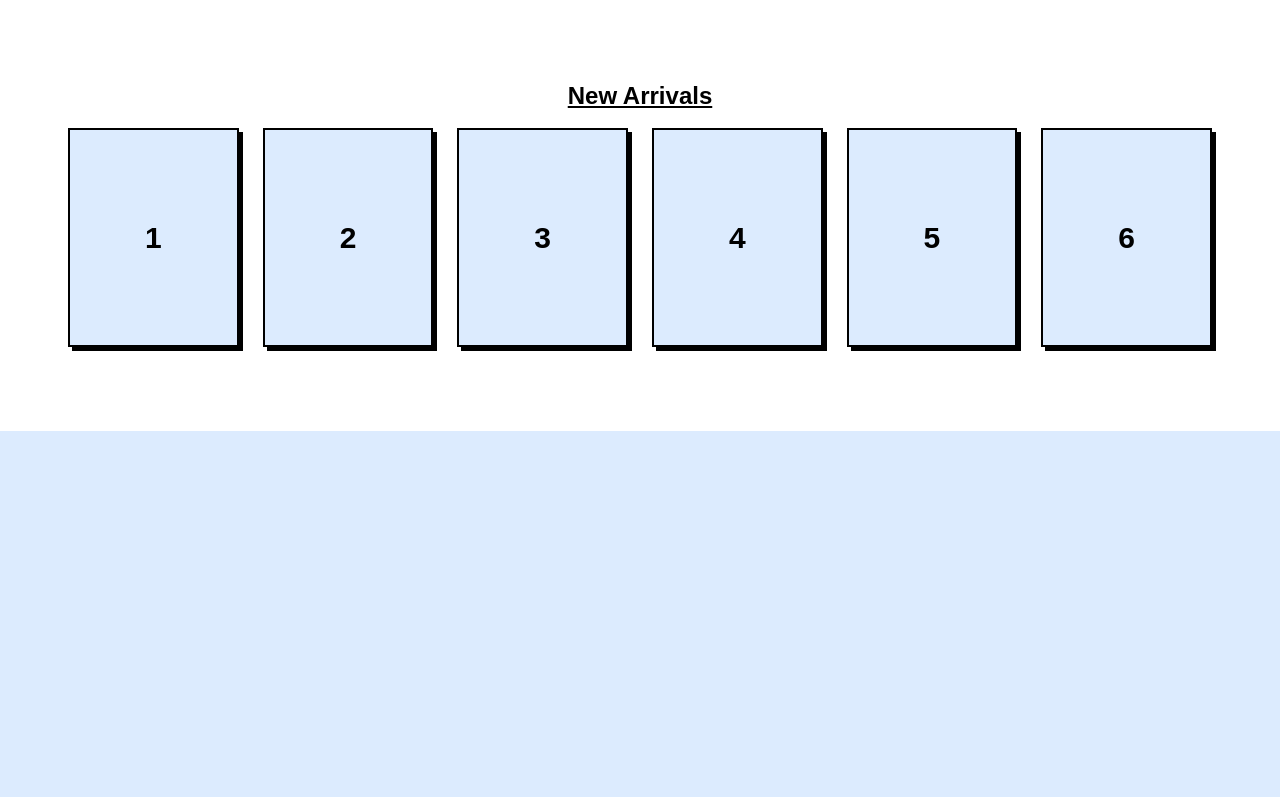
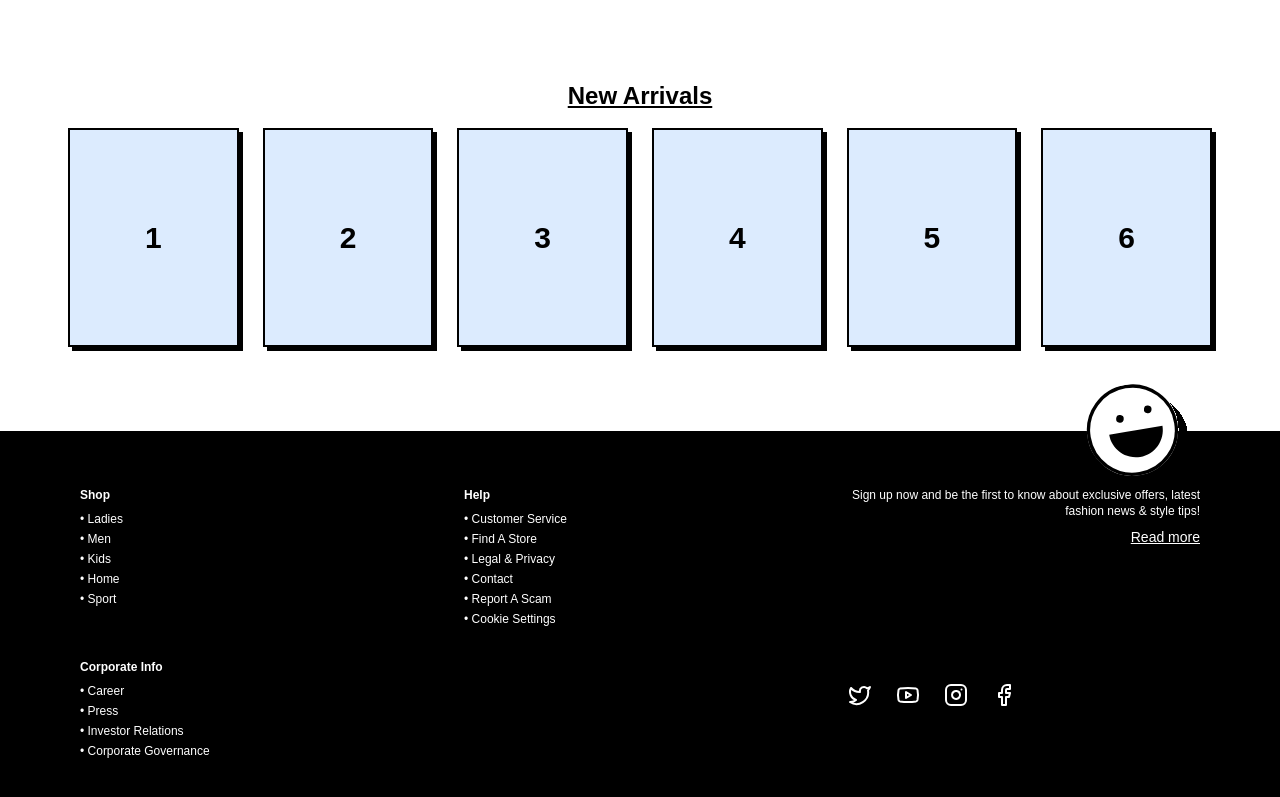
Before and after one commit to harsh07may/shipkart-client, a Next.js app: page / in a window 1280 px wide. Shown: the part 1855-2652 px from the top of the page. Before the commit the page ends 2286 px from the top, so only its background shows below. Built offline with nearby package versions, Linux system fonts and the light colour scheme; a web font is replaced by a local one.

Commit message:
feat: restructure layout by adding Footer component and updating Header link; implement new sections for Categories, Details, Hero, Marquee, and New Arrivals

```diff
--- a/src/app/(main)/_components/HeroSection.tsx
+++ b/src/app/(main)/_sections/HeroSection.tsx
@@ -1,6 +1,8 @@
+"use client";
+
 import Image from "next/image";
 import Link from "next/link";
-import React from "react";
+import React, { useState } from "react";
 
 const homepageSections = [
   "New Arrival",
@@ -34,6 +36,10 @@ const genderCategorySections = [
 ];
 
 function HeroSection() {
+  const [selectedGender, setSelectedGender] = useState<string>(
+    genderCategorySections[0].label,
+  );
+
   return (
     <section className="container mx-auto grid grid-cols-1 items-stretch gap-5 pt-20 pb-14 md:min-h-screen md:grid-cols-3">
       {/* LEFT SECTION */}
@@ -42,19 +48,25 @@ function HeroSection() {
         <nav
           id="category-gender"
           aria-label="Gender Categories"
-          className="flex items-center justify-start gap-5"
+          className="flex items-center justify-center gap-5 md:justify-start"
         >
-          {genderCategorySections.map(({ label, img }) => (
+          {genderCategorySections.map(({ label, img }) => {
+            const isSelected = selectedGender === label;
+            return (
               <button
                 key={label}
                 type="button"
-              className="group flex-center h-10 w-10 rounded-full border-2 transition hover:w-24 hover:bg-[#A8A6FF]"
+                className={`group flex-center h-10 w-10 rounded-full border-2 transition ${isSelected ? "w-24 bg-[#A8A6FF]" : "hover:rotate-6"} `}
                 aria-label={label}
+                onClick={() => setSelectedGender(label)}
               >
                 <Image width="32" height="32" src={img.src} alt={img.alt} />
-              <span className="hidden group-hover:block">{label}</span>
+                <span className={`${isSelected ? "ml-2 block" : "hidden"}`}>
+                  {label}
+                </span>
               </button>
-          ))}
+            );
+          })}
         </nav>
 
         {/* Homepage Navigation Buttons: Hidden on mobile */}
--- a/src/app/(main)/layout.tsx
+++ b/src/app/(main)/layout.tsx
@@ -1,3 +1,4 @@
+import Footer from "@/components/shared/Footer";
 import Header from "@/components/shared/Header";
 import React, { PropsWithChildren } from "react";
 
@@ -6,6 +7,7 @@ function MainLayout({ children }: PropsWithChildren) {
     <>
       <Header />
       {children}
+      <Footer />
     </>
   );
 }
--- /dev/null
+++ b/src/components/shared/Footer.tsx
@@ -0,0 +1,143 @@
+import {
+  FacebookIcon,
+  InstagramIcon,
+  TwitterIcon,
+  YoutubeIcon,
+} from "lucide-react";
+import Image from "next/image";
+import Link from "next/link";
+import React from "react";
+
+function Footer() {
+  return (
+    <footer className="relative bg-black px-6 py-14 font-mono text-white md:px-20">
+      <Image
+        src="/footer-image.svg"
+        width={120}
+        height={120}
+        alt="footer-image"
+        className="absolute -top-14 right-5 md:right-20"
+      />
+
+      <div className="grid grid-cols-1 gap-8 font-mono text-xs md:grid-cols-3 md:text-xs">
+        {/* Shop */}
+        <div>
+          <h3 className="mb-2">Shop</h3>
+          <ul className="space-y-1">
+            <li>
+              <Link href="/shop/ladies">• Ladies</Link>
+            </li>
+            <li>
+              <Link href="/shop/men">• Men</Link>
+            </li>
+            <li>
+              <Link href="/shop/kids">• Kids</Link>
+            </li>
+            <li>
+              <Link href="/shop/home">• Home</Link>
+            </li>
+            <li>
+              <Link href="/shop/sport">• Sport</Link>
+            </li>
+          </ul>
+        </div>
+
+        {/* Help */}
+        <div>
+          <h3 className="mb-2">Help</h3>
+          <ul className="space-y-1">
+            <li>
+              <Link href="/help/customer-service">• Customer Service</Link>
+            </li>
+            <li>
+              <Link href="/help/find-store">• Find A Store</Link>
+            </li>
+            <li>
+              <Link href="/help/legal-privacy">• Legal & Privacy</Link>
+            </li>
+            <li>
+              <Link href="/help/contact">• Contact</Link>
+            </li>
+            <li>
+              <Link href="/help/report-scam">• Report A Scam</Link>
+            </li>
+            <li>
+              <Link href="/help/cookie-settings">• Cookie Settings</Link>
+            </li>
+          </ul>
+        </div>
+
+        {/* Newsletter */}
+        <div className="hidden flex-col justify-between md:flex md:text-right">
+          <div>
+            <p className="mb-2">
+              Sign up now and be the first to know about exclusive offers,
+              latest fashion news & style tips!
+            </p>
+            <a href="#" className="text-sm underline">
+              Read more
+            </a>
+          </div>
+        </div>
+
+        {/* Corporate Info */}
+        <div>
+          <h3 className="mb-2">Corporate Info</h3>
+          <ul className="space-y-1">
+            <li>
+              <Link href="/corporate/career">• Career</Link>
+            </li>
+            <li>
+              <Link href="/corporate/press">• Press</Link>
+            </li>
+            <li>
+              <Link href="/corporate/investor-relations">
+                • Investor Relations
+              </Link>
+            </li>
+            <li>
+              <Link href="/corporate/governance">• Corporate Governance</Link>
+            </li>
+          </ul>
+        </div>
+
+        <div className="mt-6 flex gap-6 text-2xl md:col-start-3">
+          <Link
+            href="https://twitter.com"
+            target="_blank"
+            rel="noopener noreferrer"
+            className="transition-transform hover:scale-110 hover:text-blue-400"
+          >
+            <TwitterIcon />
+          </Link>
+          <Link
+            href="https://youtube.com"
+            target="_blank"
+            rel="noopener noreferrer"
+            className="transition-transform hover:scale-110 hover:text-red-500"
+          >
+            <YoutubeIcon />
+          </Link>
+          <Link
+            href="https://instagram.com"
+            target="_blank"
+            rel="noopener noreferrer"
+            className="transition-transform hover:scale-110 hover:text-pink-500"
+          >
+            <InstagramIcon />
+          </Link>
+          <Link
+            href="https://facebook.com"
+            target="_blank"
+            rel="noopener noreferrer"
+            className="transition-transform hover:scale-110 hover:text-blue-600"
+          >
+            <FacebookIcon />
+          </Link>
+        </div>
+      </div>
+    </footer>
+  );
+}
+
+export default Footer;
--- a/src/components/shared/Header.tsx
+++ b/src/components/shared/Header.tsx
@@ -43,7 +43,7 @@ function Header() {
             variant="neutral"
             className="cursor-pointer rounded-md px-5"
           >
-            <Link href="/sigin">Sign-in</Link>
+            <Link href="/signin">Sign-in</Link>
           </Button>
           <Button
             asChild
```
Also changed, not shown: src/app/(main)/page.tsx (+5 -5 lines), public/footer-image.svg (added), src/app/(main)/_sections/CategoriesSection.tsx (renamed from src/app/(main)/_components/CategoriesSection.tsx), src/app/(main)/_sections/DetailsSection.tsx (renamed from src/app/(main)/_components/DetailsSection.tsx), src/app/(main)/_sections/MaqueeSection.tsx (renamed from src/app/(main)/_components/MaqueeSection.tsx), src/app/(main)/_sections/NewArrivalsSection.tsx (renamed from src/app/(main)/_components/NewArrivalsSection.tsx). Lines whose indentation alone changed are shown as unchanged.
